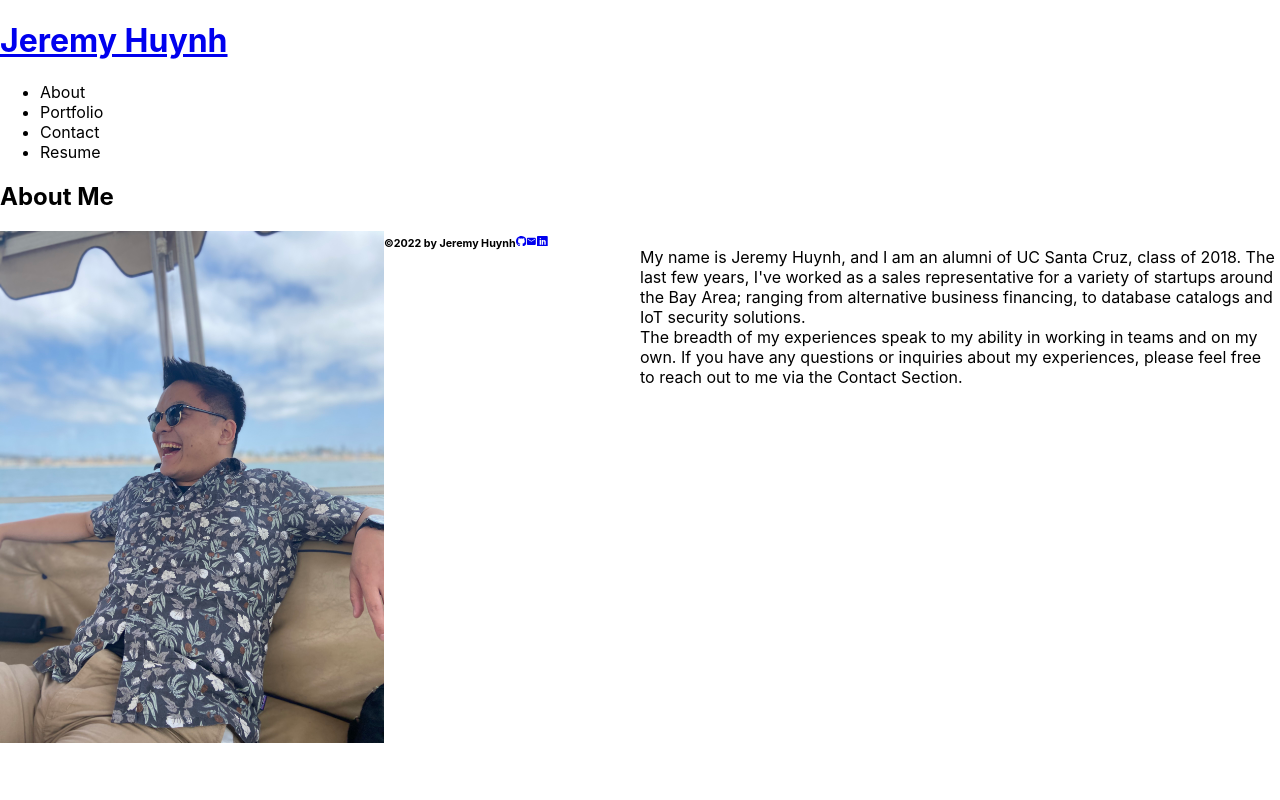
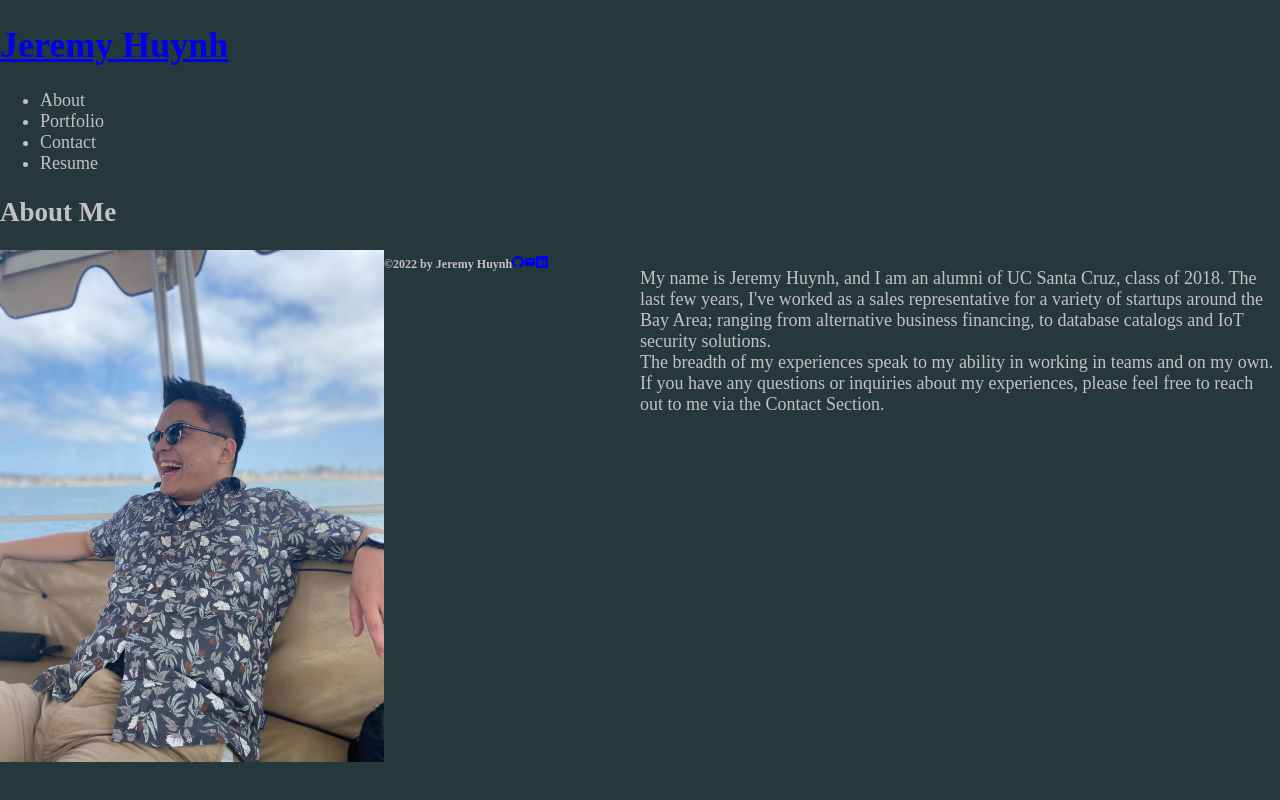
Before and after one commit to jermeewinn/jeremy-huynh-portfolio2.0, a React (Create React App) app: page / in a window 1280 px wide. Built offline with nearby package versions, Linux system fonts and the light colour scheme.

Commit message:
added preliminary CSS to body object

```diff
--- a/src/index.css
+++ b/src/index.css
@@ -1,4 +1,4 @@
-body {
+/* body {
   margin: 0;
   font-family: -apple-system, BlinkMacSystemFont, 'Segoe UI', 'Roboto', 'Oxygen',
     'Ubuntu', 'Cantarell', 'Fira Sans', 'Droid Sans', 'Helvetica Neue',
@@ -10,4 +10,13 @@ body {
 code {
   font-family: source-code-pro, Menlo, Monaco, Consolas, 'Courier New',
     monospace;
+} */
+
+body {
+  margin: 0;
+  padding-bottom: 5%;
+  font-weight: 500;
+  font-size: 18px;
+  background-color: #25383c;
+  color: #c3c2c2
 }
```
